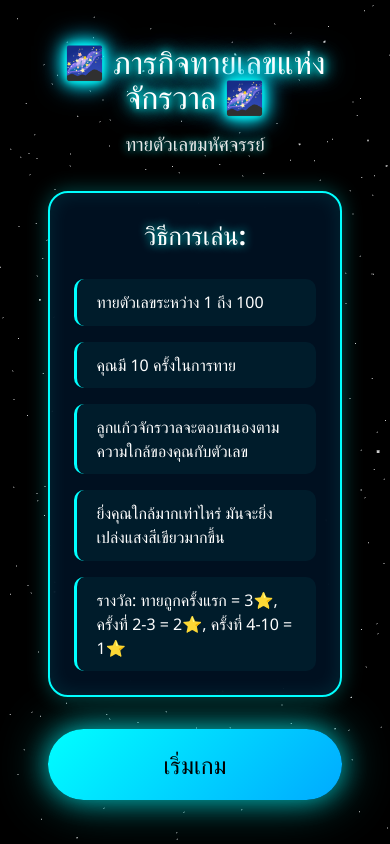
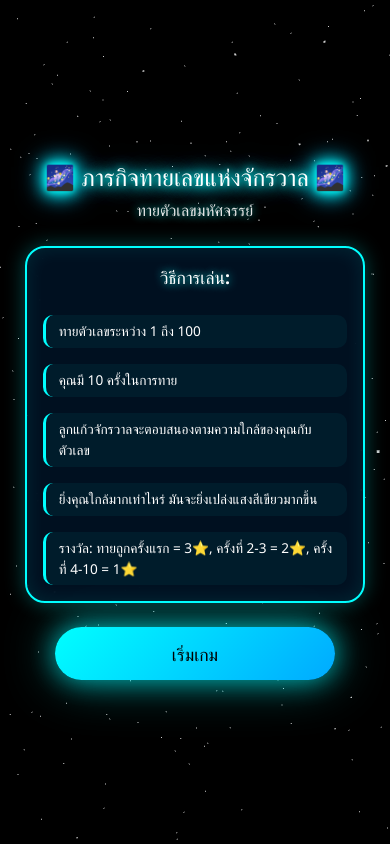
Before and after one commit to Thita-H/guess-number, a React (Vite) app: page / in a window 390 px wide. Built offline with nearby package versions, Linux system fonts and the light colour scheme.

Commit message:
fix: improve viewport settings and layout for better responsiveness

```diff
--- a/index.html
+++ b/index.html
@@ -3,7 +3,7 @@
   <head>
     <meta charset="UTF-8" />
     <link rel="icon" type="image/svg+xml" href="/vite.svg" />
-    <meta name="viewport" content="width=device-width, initial-scale=1.0" />
+    <meta name="viewport" content="width=device-width, initial-scale=1.0, maximum-scale=1.0, user-scalable=no" />
     <title>guess-number</title>
   </head>
   <body>
--- a/src/App.css
+++ b/src/App.css
@@ -1,26 +1,30 @@
 .app {
-  width: 100%;
+  width: 100vw;
   height: 100vh;
   display: flex;
   flex-direction: column;
   background: #000000;
   font-family: 'Segoe UI', Tahoma, Geneva, Verdana, sans-serif;
-  position: relative;
+  position: fixed;
   overflow: hidden;
   color: #ffffff;
+  top: 0;
+  left: 0;
 }
 
 .start-screen {
   width: 100%;
-  min-height: 100vh;
+  height: 100%;
   display: flex;
   flex-direction: column;
   justify-content: center;
   align-items: center;
-  padding: 2rem;
-  gap: 2rem;
+  padding: 1rem;
+  gap: 1.5rem;
   position: relative;
   z-index: 20;
+  overflow-y: auto;
+  overflow-x: hidden;
 }
 
 .start-title {
@@ -446,36 +450,36 @@
 
 @media (max-width: 768px) {
   .start-title {
-    font-size: 2.5rem;
+    font-size: 2rem;
   }
 
   .start-subtitle {
-    font-size: 1.5rem;
+    font-size: 1.2rem;
   }
 
   .start-instructions {
-    padding: 1.5rem 1.5rem;
-    max-width: 90%;
+    padding: 1rem 1rem;
+    max-width: 95%;
   }
 
   .start-instructions h2 {
-    font-size: 1.6rem;
+    font-size: 1.3rem;
   }
 
   .start-instructions li {
-    font-size: 1rem;
-    padding: 0.7rem 1.2rem;
+    font-size: 0.9rem;
+    padding: 0.5rem 1rem;
   }
 
   .start-button {
-    padding: 1.2rem 3rem;
-    font-size: 1.5rem;
+    padding: 1rem 2.5rem;
+    font-size: 1.3rem;
     width: 90%;
-    max-width: 300px;
+    max-width: 280px;
   }
 
   .game-title {
-    font-size: 1.8rem;
+    font-size: 1.2rem;
   }
 
   .guess-input {
@@ -494,25 +498,141 @@
   }
 
   .result-screen h1 {
-    font-size: 2.5rem;
+    font-size: 1.8rem;
+  }
+
+  .game-container {
+    padding: 0.3rem 0.3rem;
+    gap: 0.2rem;
+  }
+
+  .header {
+    padding: 0.2rem 0.3rem;
+  }
+
+  .footer {
+    padding: 0.2rem 0.3rem;
+  }
+
+  .total-corns {
+    font-size: 1rem;
+    padding: 0.3rem 0.8rem;
+  }
+
+  .attempts-left {
+    font-size: 1rem;
+    padding: 0.4rem 0.8rem;
+  }
+
+  .hint-message {
+    font-size: 0.9rem;
+    padding: 0.4rem 0.8rem;
+  }
+
+  .collected-title {
+    font-size: 0.9rem;
   }
 }
 
 @media (max-width: 480px) {
   .start-title {
-    font-size: 2rem;
+    font-size: 1.5rem;
   }
 
   .start-subtitle {
-    font-size: 1.2rem;
+    font-size: 1rem;
+  }
+
+  .start-instructions h2 {
+    font-size: 1.1rem;
+  }
+
+  .start-instructions li {
+    font-size: 0.85rem;
+    padding: 0.4rem 0.8rem;
+  }
+
+  .start-button {
+    padding: 0.9rem 2rem;
+    font-size: 1.1rem;
   }
 
   .game-title {
+    font-size: 1.1rem;
+  }
+
+  .attempts-left {
+    font-size: 0.9rem;
+    padding: 0.35rem 0.7rem;
+  }
+
+  .total-corns {
+    font-size: 0.9rem;
+    padding: 0.25rem 0.7rem;
+  }
+
+  .hint-message {
+    font-size: 0.85rem;
+    padding: 0.35rem 0.7rem;
+  }
+
+  .collected-title {
+    font-size: 0.85rem;
+  }
+
+  .result-screen {
+    padding: 1rem 1.5rem;
+    gap: 0.8rem;
+  }
+
+  .result-screen h1 {
     font-size: 1.5rem;
   }
 
-  .attempts-left {
+  .result-message {
+    font-size: 1rem;
+  }
+
+  .reward-message {
     font-size: 1.2rem;
-    padding: 0.8rem 1.5rem;
+    padding: 0.6rem 1.2rem;
+  }
+
+  .answer-reveal {
+    font-size: 1rem;
+    padding: 0.6rem 1.2rem;
+  }
+
+  .action-button {
+    font-size: 1rem;
+    padding: 0.7rem 1.8rem;
   }
 }
+
+@media (max-width: 375px) {
+  .start-title {
+    font-size: 1.3rem;
+  }
+
+  .start-subtitle {
+    font-size: 0.9rem;
+  }
+
+  .start-instructions {
+    padding: 0.8rem 0.8rem;
+  }
+
+  .start-instructions h2 {
+    font-size: 1rem;
+  }
+
+  .start-instructions li {
+    font-size: 0.75rem;
+    padding: 0.3rem 0.6rem;
+  }
+
+  .game-container {
+    padding: 0.2rem 0.2rem;
+    gap: 0.15rem;
+  }
+}
--- a/src/index.css
+++ b/src/index.css
@@ -23,19 +23,27 @@ body {
   margin: 0;
   padding: 0;
   min-width: 320px;
-  width: 100%;
+  width: 100vw;
   height: 100vh;
   overflow: hidden;
+  position: fixed;
+  touch-action: pan-y;
 }
 
 html {
   overflow: hidden;
   height: 100vh;
+  width: 100vw;
+  position: fixed;
 }
 
 #root {
-  width: 100%;
-  min-height: 100vh;
+  width: 100vw;
+  height: 100vh;
+  overflow: hidden;
+  position: fixed;
+  top: 0;
+  left: 0;
 }
 
 h1 {
```
